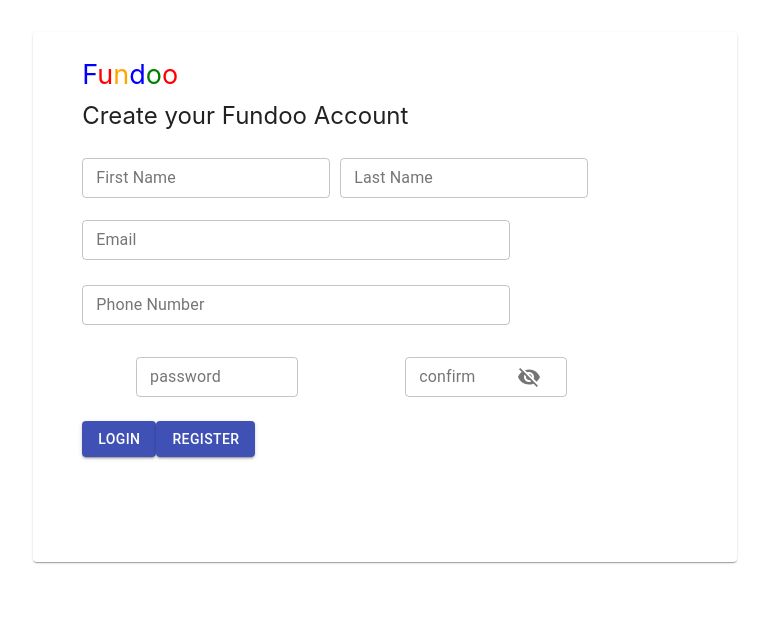
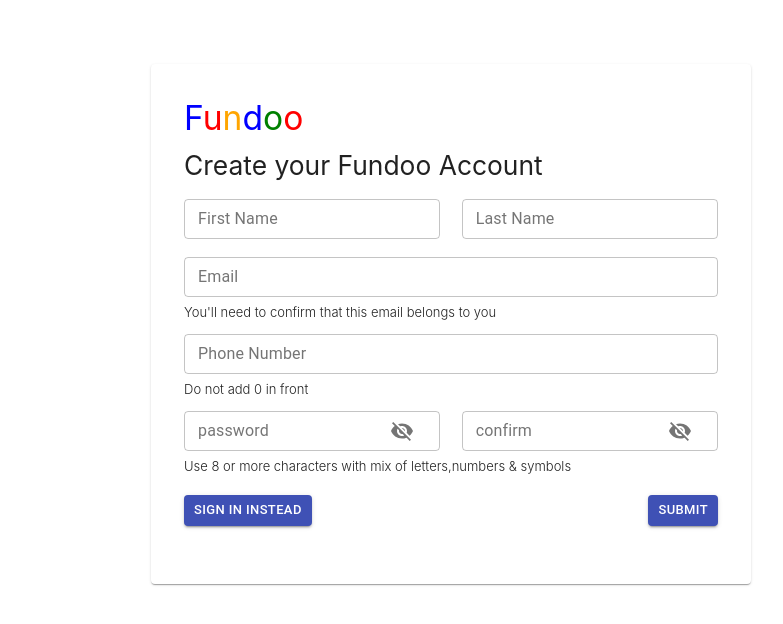
Before and after one commit to kparate446/FundooFrontEndReact, a React (Create React App) app: page /register in a window 1280 px wide. Shown: the top 624 px of the page, without its empty margins (249-1032 px from the left). Built offline with nearby package versions, Linux system fonts and the light colour scheme.

Commit message:
Added: Flexbox using css in ReactJS pages

```diff
--- a/src/CSSFile/Registration.css
+++ b/src/CSSFile/Registration.css
@@ -1,96 +1,101 @@
-.register{
-   margin-left: 5%;
-}
-.userpassword{
-    margin-right: 100px;
-    /* width: 100%; */
-    /* margin-right: 10px; */
-    /* padding: 5px; */
-    /* margin-top: 20px; */
-
-    /* margin-left:50px;
-     */
-     /* margin-right: 10px; */
-     /* width: 100%; */
-
-     /* margin-right: 10px; */
-     /* padding:5px  ; */
-     margin-top: 20px;
-}
-    .TextField{
-    margin-left: 10px;
-}
-.registercard{
-    margin-top: 2.5%;
-    margin-left: 22%;
-    /* height:25%;     */
-    width:55%;
-}
-.MuiCard-root{
-    height: 530px;
+.registercard {
+    margin-top: 5%;
+    margin-left: 400px;
+    width: 600px;
+    height: 520px;
 }
 
-.button1{
-    margin-left: 70px;
+.userregister {
+    /* margin-top: 4%;     */
+    padding: 3%;
+    /* box-shadow: 0px 0px 10px 0px rgba(0,0,0,0.30), 0 15px 12px rgba(0,0,0,0.22); */
+    /* display: flex; */
+    /* background-color: azure; */
+    justify-content: space-evenly;
+    flex-direction: column;
+    /* border-radius: 10px; */
+}
+
+.passwordline {
+    display: contents;
+    font-weight: 300;
+    font-size: small;
+}
+
+.userfundoo {
+    font-size: 210%;
+    padding-bottom: 2%;
+}
+
+.usersignUp {
+    font-size: 165%;
+    padding-bottom: 2%;
+}
+
+.userfirstlastname {
     display: flex;
     justify-content: space-between;
-    height:10%;
+    flex-direction: row;
+    width: 100%;
+    padding-bottom: 1%;
 }
-.usersignUp{
-    /* margin-left: 20%; */
-    font-size:20px;
-    margin-top: 10px;
-    /* margin-left: 100px; */
-    font-size: x-large;
-   font-weight: 400;
-}
-.useremail1{
-    margin-top: 10px;
-}
-.userpassword{
+
+.useremail1 {
     display: flex;
     justify-content: space-around;
-    height:10%;
+    flex-direction: column;
+    /* width:100%; */
+    padding-bottom: 1%;
 }
-.phonenumber{
-    margin-top: 2%;
+
+.phonenumber {
+    display: flex;
+    justify-content: space-around;
+    flex-direction: column;
+    width: 100%;
+    padding-bottom: 1%;
 }
-.fundoo1{
-    margin-top: 10px;
-    font-size: 27px;
+
+.userpassword {
+    display: flex;
+    justify-content: space-between;
+    flex-direction: row;
+    width: 100%;
 }
-/* .flex-name{
+
+.userbutton {
     display: flex;
+    justify-content: space-between;
 }
-.flex-name > div {
-    /* background-color: #f1f1f1; */
-    /* margin: 10px; */
-    /* padding: 20px; */
-    /* font-size: 30px; */
-    /* margin-top: 20px;
-    margin-left: 40px;
-    margin-right:115px; */
-  /* }
-  .firstName{
-    margin-right:115px;
-  } */
-.userfirstlastname{
+
+div p {
+    align-items: center;
+}
+
+.main {
     display: flex;
-    /* justify-content: space-between; */
-    /* flex-direction: row; */
-    /* width:100%; */
-    /* padding-bottom: 1%;  */
-    /* margin-left: 10px; */
+    flex-direction: row;
+    justify-content: space-between;
 }
-.firstName{
-margin-right: 10px;
+
+@media only screen and (max-width: 600px) {
+    .name {
+        display: flex;
+        justify-content: space-between;
+        flex-direction: column;
+        padding: 3%;
+    }
+    .useremail1 {
+        padding: 3%;
+    }
+    .userbutton {
+        display: flex;
+        justify-content: space-between;
+        padding: 3%;
+    }
+    .main {
+        display: flex;
+        flex-direction: row;
+        justify-content: space-between;
+    }
 }
-.userpassword1{
-    /* display: flex; */
-}
-.password{
-    /* margin-right: 10px; */
-}
-.botton1{
-    margin-right:50%;
-}
--- a/src/Components/Registration.jsx
+++ b/src/Components/Registration.jsx
@@ -1,46 +1,43 @@
-import React, { Component } from "react";
+import React, {Component} from 'react';
 import '../CSSFile/Registration.css';
 import Visibility from '@material-ui/icons/Visibility';
 import VisibilityOff from '@material-ui/icons/VisibilityOff';
-import TextField from "@material-ui/core/TextField";
-import IconButton from "@material-ui/core/IconButton";
-import InputAdornment from "@material-ui/core/InputAdornment";
+import TextField from '@material-ui/core/TextField';
+import IconButton from '@material-ui/core/IconButton';
+import InputAdornment from '@material-ui/core/InputAdornment';
 import Card from '@material-ui/core/Card';
 import CardContent from '@material-ui/core/CardContent';
-import Button from "@material-ui/core/Button";
+import Button from '@material-ui/core/Button';
+
 class Registration extends Component {
-
-
-    constructor(props) {
-        super(props);
+  constructor (props) {
+    super (props);
     this.state = {
-            firstNAme: "",
-            lastName: "",
-            email: "",
-            password: "",
-            confirmPassword: "",
-
+      firstNAme: '',
+      lastName: '',
+      email: '',
+      password: '',
+      confirmPassword: '',
     };
   }
-    render() {
+  render () {
     return (
       <Card className="registercard">
         <CardContent>
-                    <div className="register">
-                        <div className="registerpage">
+          <div className="backgroundregister">
             <div className="userregister">
-                                <div className="fundoo1">
-                                    <span style={{ color: "blue" }}>F</span>
-                                    <span style={{ color: "red" }}>u</span>
-                                    <span style={{ color: "orange" }}>n</span>
-                                    <span style={{ color: "blue" }}>d</span>
-                                    <span style={{ color: "green" }}>o</span>
-                                    <span style={{ color: "red" }}>o</span>
+              <div className="userfundoo">
+                <span style={{color: 'blue'}}>F</span>
+                <span style={{color: 'red'}}>u</span>
+                <span style={{color: 'orange'}}>n</span>
+                <span style={{color: 'blue'}}>d</span>
+                <span style={{color: 'green'}}>o</span>
+                <span style={{color: 'red'}}>o</span>
               </div>
               <div className="usersignUp">Create your Fundoo Account</div>
-                                <br/>
+              <div className="main" style={{flexDirection: 'row'}}>
+                <div>
                   <div className="userfirstlastname">
-                                    <div className="firstName">
                     <TextField
                       margin="dense"
                       size="small"
@@ -48,16 +45,10 @@
                       id="outlined"
                       label="First Name"
                       variant="outlined"
-                                        style={{width:"100%" }}
-                                        // inputProps={{
-                                        //     style: {
-                                        //       height: 60
-                                        //     }
-                                        //  }}
+                      style={{width: '48%'}}
                       onChange={this.handleChangeText}
                     />
-                                    </div>
-                                    <div>
+
                     <TextField
                       margin="dense"
                       size="small"
@@ -65,12 +56,10 @@
                       id="outlined"
                       label="Last Name"
                       variant="outlined"
-                                        style={{ width: "100%" }}
+                      style={{width: '48%'}}
                       onChange={this.handleChangeText}
                     />
                   </div>
-                                </div>
-
                   <div className="useremail1">
                     <TextField
                       margin="dense"
@@ -79,11 +68,11 @@
                       id="outlined"
                       label="Email"
                       variant="outlined"
-                                        style={{ width: "67%" }}
                       onChange={this.handleChangeText}
                     />
-                                    {/* <p className="passwordline">You can use letters,numbers and dots(.)</p> */}
-
+                    <p className="passwordline">
+                      You'll need to confirm that this email belongs to you
+                    </p>
                   </div>
                   <div className="phonenumber">
                     <TextField
@@ -93,10 +82,11 @@
                       name="phoneNumber"
                       id="outlined"
                       label="Phone Number"
-                                        style={{ width: "67%" }}
                       variant="outlined"
                       onChange={this.handleChangeText}
                     />
+                    <p className="passwordline">Do not add 0 in front</p>
+                    <br />
                   </div>
                   <div className="userpassword">
                     <TextField
@@ -104,68 +94,93 @@
                       id="outlined-adornment-password"
                       variant="outlined"
                       name="password"
-                                        type={this.state.showPassword ? "text" : "password"}
+                      type={this.state.showPassword ? 'text' : 'password'}
                       label="password"
                       margin="dense"
-                                        style={{ width: "30%" }}
+                      style={{width: '48%'}}
                       onChange={this.handleChangeText}
                       InputProps={{
                         endAdornment: (
-                                                <InputAdornment position="end" sytle={{ width: "1px" }}>
+                          <InputAdornment position="end" sytle={{width: '1px'}}>
+                            <IconButton
+                              onClick={() =>
+                                this.setState ({
+                                  showPassword: !this.state.showPassword,
+                                })}
+                            >
+                              {this.state.showPassword
+                                ? <Visibility />
+                                : <VisibilityOff />}
+                            </IconButton>
+
                           </InputAdornment>
-                                            )
+                        ),
                       }}
                     />
+
                     <TextField
                       size="small"
                       id="outlined-adornment-password"
                       variant="outlined"
-                                        name="confirmPassword"
-                                        type={this.state.showPassword ? "text" : "password"}
+                      name="confirmpassword"
+                      type={this.state.showPassword ? 'text' : 'password'}
                       label="confirm"
                       margin="dense"
-                                        style={{ width: "30%" }}
+                      style={{width: '48%'}}
                       onChange={this.handleChangeText}
                       InputProps={{
                         endAdornment: (
-                                                <InputAdornment position="end" sytle={{ width: "1px" }}>
+                          <InputAdornment position="end" sytle={{width: '1px'}}>
                             <IconButton
-                                                        onClick={
-                                                            () => this.setState({ showPassword: !this.state.showPassword })
-                                                        }
+                              onClick={() =>
+                                this.setState ({
+                                  showPassword: !this.state.showPassword,
+                                })}
                             >
-                                                        {this.state.showPassword ? <Visibility /> : <VisibilityOff />}
+                              {this.state.showPassword
+                                ? <Visibility />
+                                : <VisibilityOff />}
                             </IconButton>
+
                           </InputAdornment>
-                                            )
+                        ),
                       }}
                     />
                   </div>
-                            </div>
-                        </div>
-                    <br/>
-                    <div className="botton1">
+                  <p className="passwordline">
+                    Use 8 or more characters with mix of letters,numbers & symbols
+                  </p>
+                  <br />
+                  <br />
+                  <div className="userbutton">
                     <Button
+                      margin="dense"
+                      size="small"
                       variant="contained"
                       color="primary"
-                            onClick={() => this.props.history.push('/')}>
-                            Login
+                      onClick={() => this.props.history.push ('/')}
+                    >
+                      Sign in instead
                     </Button>
 
                     <Button
+                      margin="dense"
+                      size="small"
                       variant="contained"
                       color="primary"
-                            onClick={() => this.props.history.push('/register')}>
-                            Register
+                      onClick={() => this.props.history.push ()}
+                    >
+                      Submit
                     </Button>
+                  </div>
+                </div>
+              </div>
             </div>
           </div>
         </CardContent>
       </Card>
-        )
+    );
+  }
 }
 
-
-}
-
-export default Registration;;
+export default Registration;
```
Also changed, not shown: src/CSSFile/ForgotPassword.css (+6 -5 lines), src/CSSFile/Login.css (+30 -31 lines), src/CSSFile/ResetPassword.css (+6 -4 lines), src/Components/ForgotPassword.jsx (+21 -20 lines), src/Components/Login.jsx (+38 -35 lines), src/Components/ResetPassword.jsx (+25 -24 lines), src/Services/Axios/AxiosServices.jsx (added, +8 -0 lines), src/Services/Services.jsx (deleted, +0 -9 lines), src/Services/UserService/UserServices.jsx (added, +9 -0 lines). Lines whose indentation alone changed are shown as unchanged.
